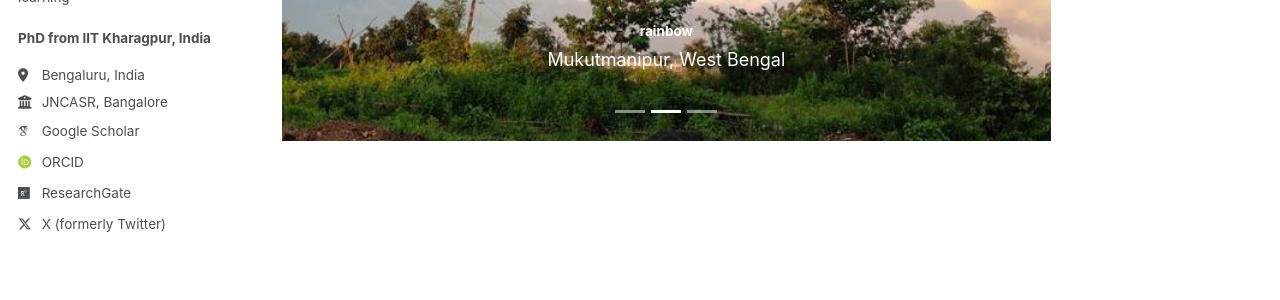
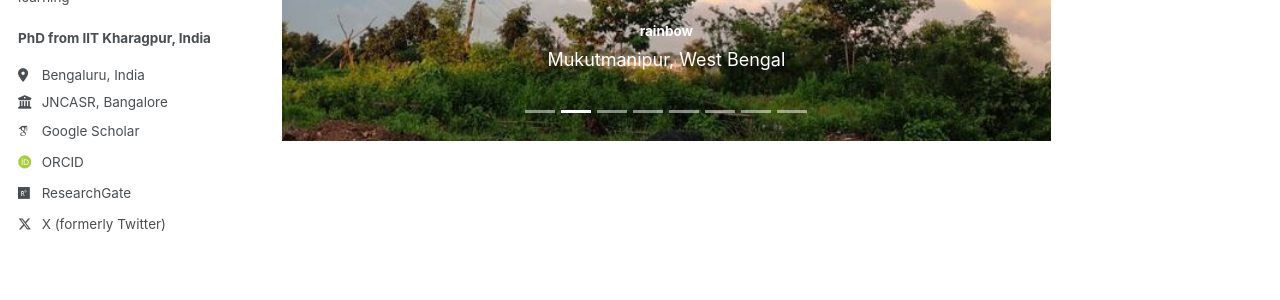
Before and after one commit to srahul21/srahul21.github.io, a Jekyll site: the page built from _pages/about.md, in a window 1280 px wide and 900 px high, scrolled down 543 px. Shown: the part 377-677 px from the top of the window. Built offline with Jekyll 4.4.1, drawn with Linux system fonts in a browser that asks for light colours; some web fonts are replaced.

Commit message:
Refactor carousel indicators and captions
Updated carousel indicators and captions to remove duplicate text.

```diff
--- a/_pages/about.md
+++ b/_pages/about.md
@@ -22,6 +22,11 @@ Glimpses from my hometown...
     <button type="button" data-bs-target="#carouselExample" data-bs-slide-to="0" class="active" aria-current="true" aria-label="Slide 1"></button>
     <button type="button" data-bs-target="#carouselExample" data-bs-slide-to="1" aria-label="Slide 2"></button>
     <button type="button" data-bs-target="#carouselExample" data-bs-slide-to="2" aria-label="Slide 3"></button>
+    <button type="button" data-bs-target="#carouselExample" data-bs-slide-to="2" aria-label="Slide 4"></button>
+    <button type="button" data-bs-target="#carouselExample" data-bs-slide-to="2" aria-label="Slide 5"></button>
+    <button type="button" data-bs-target="#carouselExample" data-bs-slide-to="2" aria-label="Slide 6"></button>
+    <button type="button" data-bs-target="#carouselExample" data-bs-slide-to="2" aria-label="Slide 7"></button>
+    <button type="button" data-bs-target="#carouselExample" data-bs-slide-to="2" aria-label="Slide 8"></button>
   </div>
 
   <!-- Images for the Carousel -->
@@ -50,36 +55,36 @@ Glimpses from my hometown...
     <div class="carousel-item">
       <img src="/images/20250926_053007.jpeg" class="d-block w-100" alt="Slide 4" style="height: 500px; object-fit: cover;">
       <div class="carousel-caption d-none d-md-block">
-        <h5>rainbow</h5>
-        <p>Mukutmanipur Damp, West Bengal</p>
+        <h5></h5>
+        <p>Mukutmanipur, West Bengal</p>
       </div>
     </div>
     <div class="carousel-item">
       <img src="/images/20250928_164809.jpeg" class="d-block w-100" alt="Slide 5" style="height: 500px; object-fit: cover;">
       <div class="carousel-caption d-none d-md-block">
-        <h5>rainbow</h5>
-        <p>Mukutmanipur Damp, West Bengal</p>
+        <h5></h5>
+        <p>Mukutmanipur, West Bengal</p>
       </div>
     </div>
     <div class="carousel-item">
       <img src="/images/20250929_060147.jpeg" class="d-block w-100" alt="Slide 6" style="height: 500px; object-fit: cover;">
       <div class="carousel-caption d-none d-md-block">
-        <h5>rainbow</h5>
-        <p>Mukutmanipur Damp, West Bengal</p>
+        <h5></h5>
+        <p>Mukutmanipur, West Bengal</p>
       </div>
     </div>
     <div class="carousel-item">
       <img src="/images/20250929_055717.jpeg" class="d-block w-100" alt="Slide 7" style="height: 500px; object-fit: cover;">
       <div class="carousel-caption d-none d-md-block">
-        <h5>rainbow</h5>
-        <p>Mukutmanipur Damp, West Bengal</p>
+        <h5></h5>
+        <p>Mukutmanipur, West Bengal</p>
       </div>
     </div>
     <div class="carousel-item">
       <img src="/images/20250929_103725.jpeg" class="d-block w-100" alt="Slide 8" style="height: 500px; object-fit: cover;">
       <div class="carousel-caption d-none d-md-block">
-        <h5>rainbow</h5>
-        <p>Mukutmanipur Damp, West Bengal</p>
+        <h5></h5>
+        <p>Mukutmanipur, West Bengal</p>
       </div>
     </div>
   </div>
```
